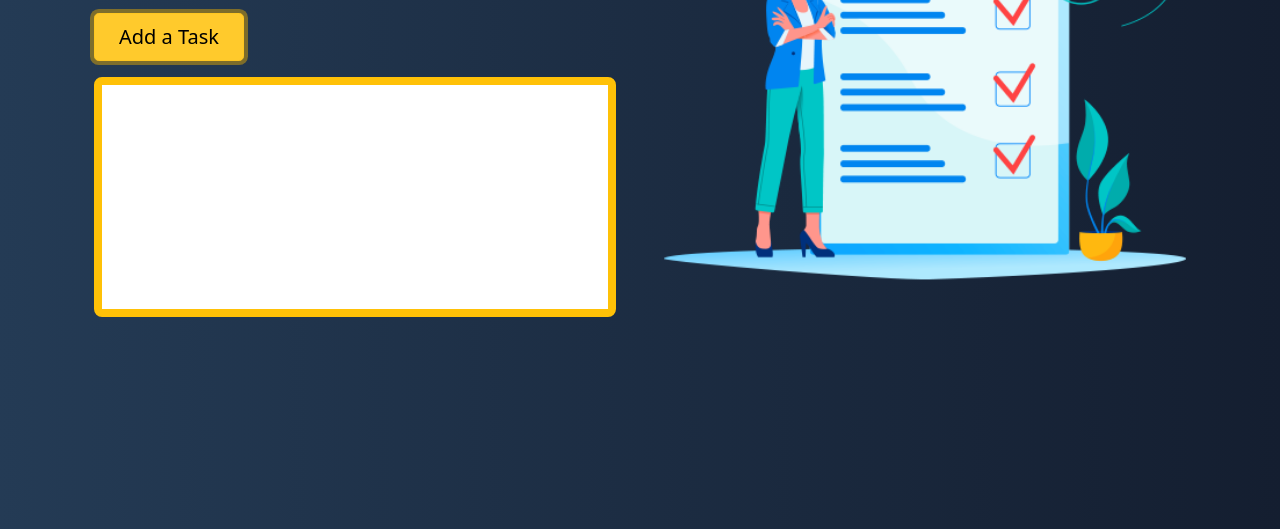
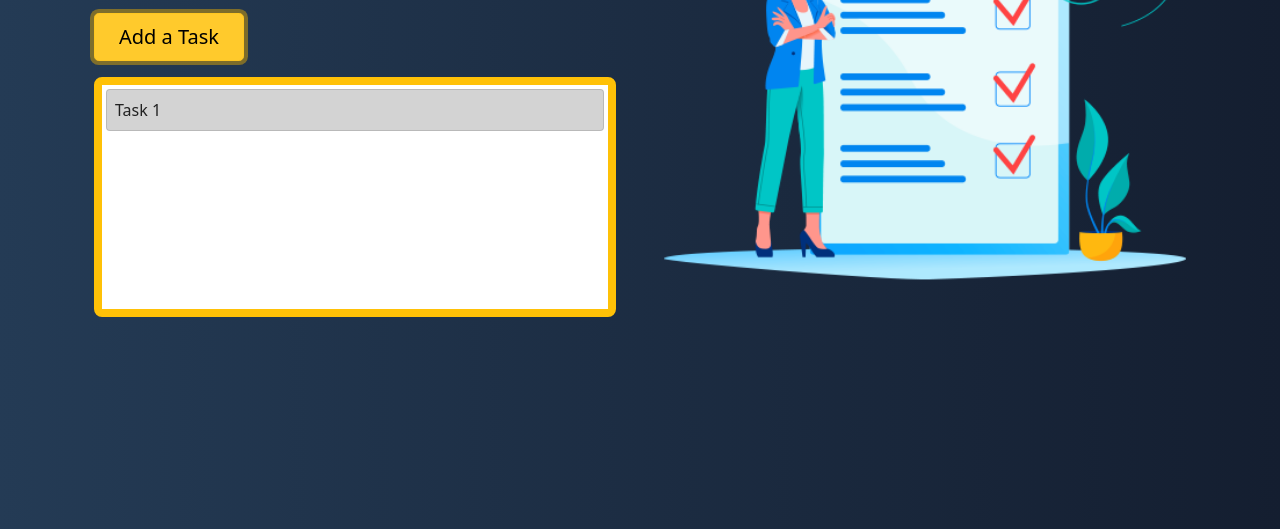
Before and after one commit to edkim3/FirstProject, a plain HTML site: page index.html in a window 1280 px wide. Both pictures are taken after a click on the button "Add a Task". Shown: the part 271-800 px from the top of the page. Drawn offline with nearby package versions, Linux system fonts and the light colour scheme.

Commit message:
Added js and updated button

```diff
--- a/index.html
+++ b/index.html
@@ -57,7 +57,7 @@
                         and always be on time.
                     </p>
                     <div class="d-grid gap-2 d-md-flex justify-content-md-start">
-                        <button type="button" class="btn btn-warning btn-lg px-4 me-md-2">Add a Task</button>
+                        <button type="button" onClick="addTask()" class="btn btn-warning btn-lg px-4 me-md-2">Add a Task</button>
                     </div>
                     <div class="taskContainer off-bottom" id="taskItems">
                         <div class="scrollbox">
@@ -74,6 +74,7 @@
     <script src="https://cdn.jsdelivr.net/npm/bootstrap@5.1.1/dist/js/bootstrap.bundle.min.js"
         integrity="sha384-/bQdsTh/da6pkI1MST/rWKFNjaCP5gBSY4sEBT38Q/9RBh9AH40zEOg7Hlq2THRZ" crossorigin="anonymous">
     </script>
+    <script src="js/site.js"></script>
 </body>
 
 </html>
--- a/js/site.js
+++ b/js/site.js
@@ -0,0 +1,8 @@
+let count = 0;
+
+function addTask() {
+    count++;
+    let Tasktemplate = `<li class="item list-group-item">Task ${count}</li>`;
+    let element = document.getElementById("list");
+    element.innerHTML += Tasktemplate;
+}
```
